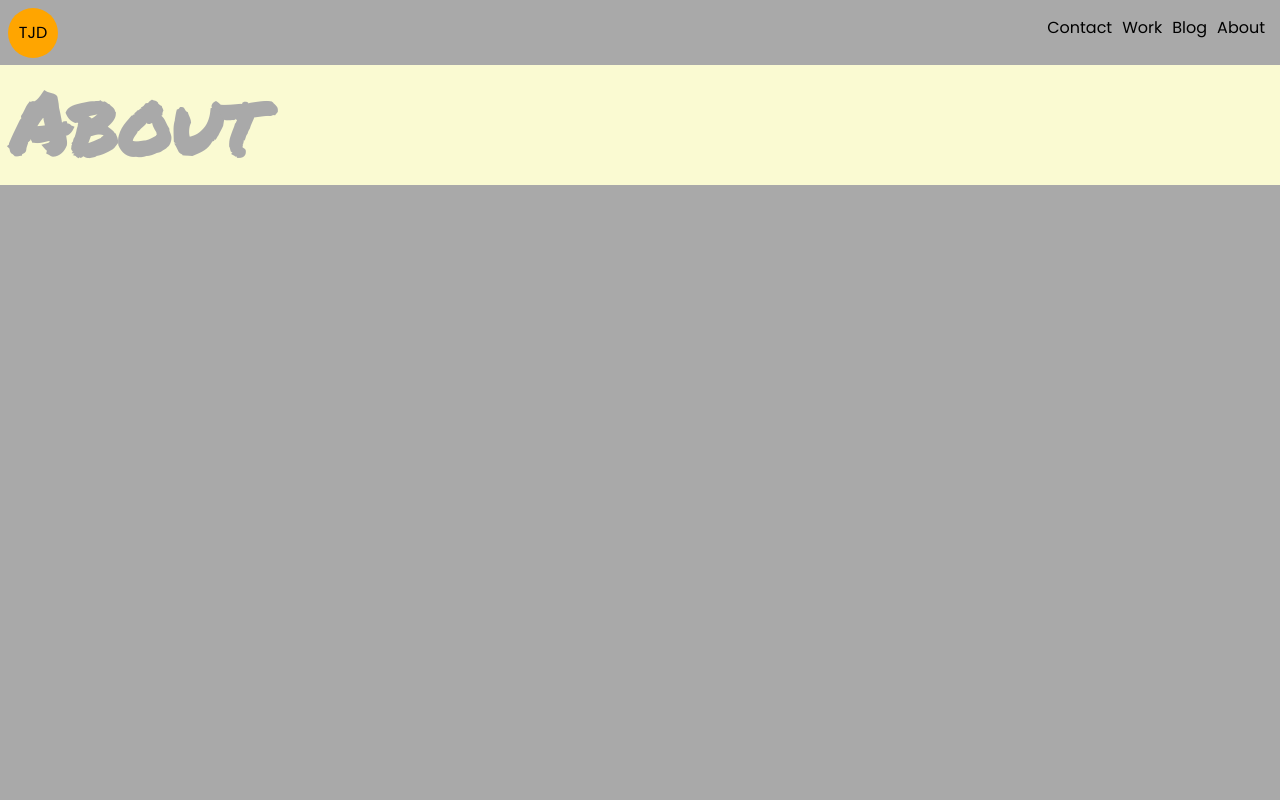
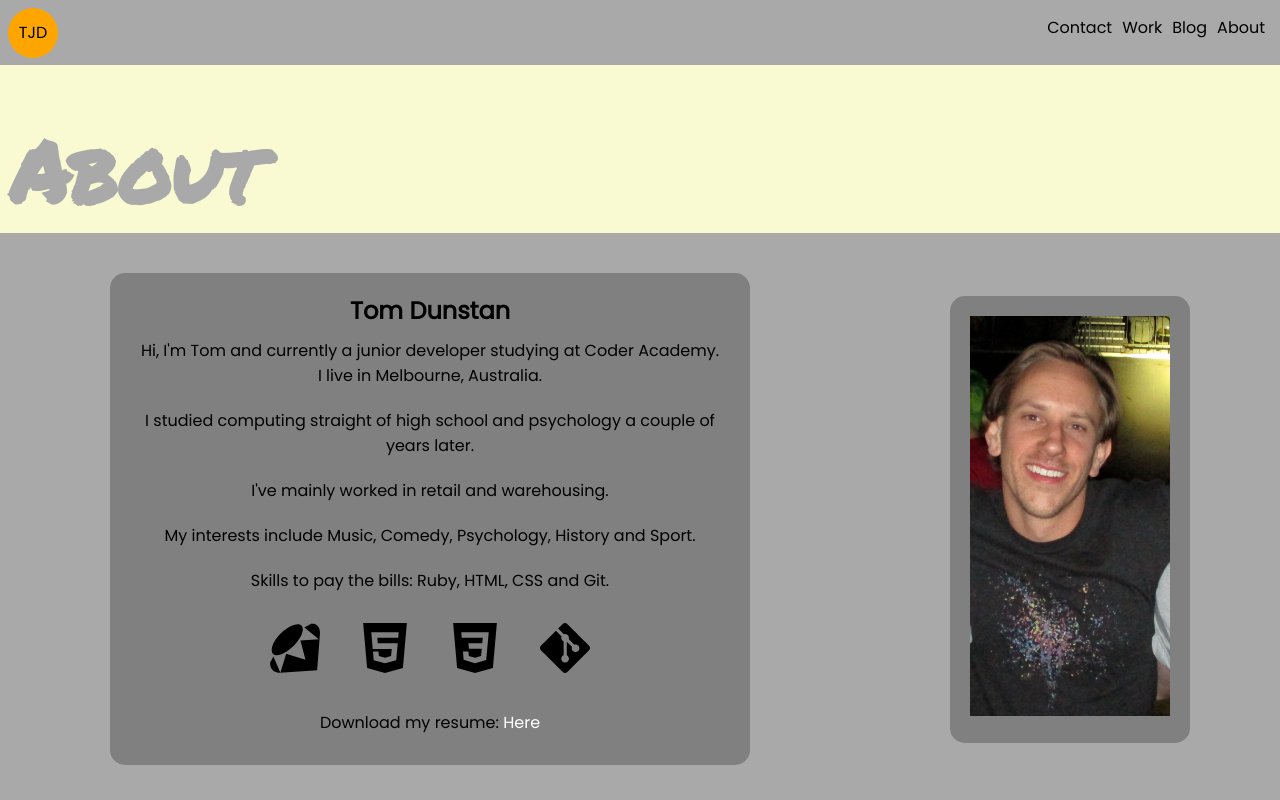
Before and after one commit to dunerztd/Portfolio-2.0, a Gatsby site: page /about in a window 1280 px wide. Built offline with nearby package versions, Linux system fonts and the light colour scheme; Gatsby itself is replaced by a stand-in of ours.

Commit message:
fixing bugs with styling and formatting

```diff
--- a/src/components/header.js
+++ b/src/components/header.js
@@ -1,6 +1,7 @@
 import React from "react"
+
+import "@fontsource/permanent-marker"
 import "./header.css"
-import "@fontsource/permanent-marker"
 
 export default function Header(props) {
   return <div className="nav-heading"><h1>{props.headerText}</h1></div>
--- a/src/components/layout.css
+++ b/src/components/layout.css
@@ -9,14 +9,15 @@ html {
   color: black;
 }
 
-body {
-  font-family: 'Poppins', sans-serif;
+.container {
+  width: 100vw;
 }
 
 
 nav {
   color: black;
   background-color: darkgrey;
+  font-family: 'Poppins', sans-serif;
   display: flex;
   flex-direction: row;
   justify-content: space-between;
@@ -75,10 +76,3 @@ nav a:hover {
   padding-top: 15px;
   padding-right: 10px;
 }
-
-
-
-
-h2 {
-  text-align: center;
-}
--- a/src/components/layout.js
+++ b/src/components/layout.js
@@ -1,7 +1,9 @@
 import React from "react"
+import { Link } from 'gatsby'
+
 import "@fontsource/poppins"
 import "./layout.css"
-import { Link } from 'gatsby'
+
 
 const Navbar = () => (
   <nav>
@@ -21,8 +23,10 @@ const Navbar = () => (
 
 export default function Layout({ children }) {
   return (
-    <div>
+    <div className="container">
+          <h1>hello</h1>
       <Navbar />
+
       {children}
     </div>
   )
--- /dev/null
+++ b/src/files/about/style.css
@@ -0,0 +1,156 @@
+* {
+	margin: 0;
+	padding: 0;
+	box-sizing: border-box;
+}
+
+body {
+  background-color: darkgrey;
+  font-family: 'Poppins', sans-serif;
+}
+
+.container {
+  width: 100vw;
+}
+
+
+/* Header elements */
+
+nav {
+  color: black;
+  background-color: darkgrey;
+  display: flex;
+  flex-direction: row;
+  justify-content: space-between;
+  position: fixed;
+  height: 60px;
+  width: 100vw;
+  top: 0;
+  padding-bottom: 65px;
+  z-index: 10000;
+}
+
+nav .links a {
+  text-decoration: none;
+  color: black;
+  padding: 0px 5px;
+
+}
+
+nav a:hover {
+  color: orange;
+}
+
+.nav-logo {
+  background-color: orange;
+  height: 50px;
+  width: 50px;
+  display: inline-block;
+  border-radius: 50%;
+  align-self: flex-start;
+  margin-left: 8px;
+  margin-top: 8px;
+  transition: 1s;
+}
+
+.nav-logo:hover {
+  height: 45px;
+  width: 45px;
+  transition: 1s;
+}
+
+.nav-logo-text {
+  text-align: center;
+  padding-top: 12px;
+}
+
+.nav-logo-text a {
+  text-decoration: none;
+  color: black;
+}
+
+.nav-logo-text a:hover {
+  color: white;
+}
+
+.links {
+  padding-top: 15px;
+  padding-right: 10px;
+}
+
+/* Heading */
+.nav-heading {
+  padding-top: 60px;
+  font-size: 32pt;
+  font-family: 'Permanent Marker', sans-serif;
+  background-color: lightgoldenrodyellow;
+  width: 100vw;
+  color: darkgrey;
+  margin-bottom: 20px;
+  padding-left: 10px;
+}
+
+/* Main viewing area */
+
+.main-view {
+  width: 100vw;
+  display: flex;
+  flex-direction: row;
+  justify-content: space-around;
+  align-items: center;
+  flex-wrap: wrap;
+}
+
+.text {
+  width: 50vw;
+  border-radius: 15px;
+  background-color: gray;
+  padding: 20px;
+  text-align: center;
+  margin: 20px;
+}
+
+.text p {
+  padding: 10px;
+}
+
+.text p a {
+  text-decoration: none;
+  color: white;
+}
+
+.text p a:hover {
+  border-bottom: solid 1px white;
+}
+
+.icons img {
+  width: 50px;
+  height: 50px;
+  margin: 20px;
+}
+
+.img-box {
+  width: auto;
+  height: auto;
+  border-radius: 15px;
+  background-color: gray;
+  padding: 20px
+}
+
+.img-box img {
+  width: 200px;
+  height: 400px;
+  overflow: hidden;
+}
+
+/* Media queries */
+
+@media only screen and (max-width: 600px) {
+  .main-view {
+    flex-direction: column;
+  }
+
+  .text {
+    width: 80vw;
+  }
+}
--- /dev/null
+++ b/src/pages/about.css
@@ -0,0 +1,68 @@
+html {
+  font-family: 'Poppins', sans-serif;
+}
+
+.main-view {
+  width: 100vw;
+  display: flex;
+  flex-direction: row;
+  justify-content: space-around;
+  align-items: center;
+  flex-wrap: wrap;
+}
+
+.text {
+  font-family: 'Poppins', sans-serif;
+  color: black;
+  width: 50vw;
+  border-radius: 15px;
+  background-color: gray;
+  padding: 20px;
+  text-align: center;
+  margin: 20px;
+}
+
+.text p {
+  padding: 10px;
+}
+
+.text p a {
+  text-decoration: none;
+  color: white;
+}
+
+.text p a:hover {
+  border-bottom: solid 1px white;
+}
+
+.icons img {
+  width: 50px;
+  height: 50px;
+  margin: 20px;
+}
+
+.img-box {
+  width: auto;
+  height: auto;
+  border-radius: 15px;
+  background-color: gray;
+  padding: 20px
+}
+
+.img-box img {
+  width: 200px;
+  height: 400px;
+  overflow: hidden;
+}
+
+/* Media queries */
+
+@media only screen and (max-width: 600px) {
+  .main-view {
+    flex-direction: column;
+  }
+
+  .text {
+    width: 80vw;
+  }
+}
--- a/src/pages/about.js
+++ b/src/pages/about.js
@@ -1,6 +1,14 @@
 import React from "react"
 import Header from "../components/header"
 import Layout from '../components/layout'
+
+import iconRuby from '../files/about/ruby.svg'
+import iconHtml5 from '../files/about/html5.svg'
+import iconCss3 from '../files/about/css3.svg'
+import iconGit from '../files/about/git.svg'
+import photoSelf from '../files/about/photo1.png'
+
+import './about.css'
 
 export default function About() {
 
@@ -9,6 +17,30 @@ export default function About() {
   return (
     <Layout>
       <Header headerText="About" />
+
+        <body>
+          {/* <!-- main viewing area --> */}
+          <section className="main-view">
+            <div className="text">
+                <h2>Tom Dunstan</h2>
+                <p>Hi, I'm Tom and currently a junior developer studying at Coder Academy. I live in Melbourne, Australia.</p>
+                <p>I studied computing straight of high school and psychology a couple of years later.</p>
+                <p>I've mainly worked in retail and warehousing.</p>
+                <p>My interests include Music, Comedy, Psychology, History and Sport.</p>
+                <p>Skills to pay the bills: Ruby, HTML, CSS and Git.</p>
+            <div className="icons">
+              <img src={iconRuby} alt="" />
+              <img src={iconHtml5} alt="" />
+              <img src={iconCss3} alt="" />
+              <img src={iconGit} alt="" />
+            </div>
+              <p>Download my resume: <a href="resume2018.pdf">Here</a></p>
+            </div>
+            <div className="img-box">
+              <img src={photoSelf} alt="" />
+            </div>
+          </section>
+      </body>
     </Layout>
   )
 }
--- a/src/pages/index.css
+++ b/src/pages/index.css
@@ -19,7 +19,9 @@ img {
 }
 
 .text {
-  font-size: 3vw;
+  margin: 0;
+  padding: 0;
+  font-size: 2vw;
   background-color: black;
   color: darkgrey;
   width: 100%;
```
Also changed, not shown: src/pages/index.js (+14 -11 lines), src/files/about/css3.svg (added), src/files/about/git.svg (added), src/files/about/html5.svg (added), src/files/about/photo1.png (added), src/files/about/ruby.svg (added), src/files/home/background1.jpg (renamed from src/images/background1.jpg), 1 other file.
